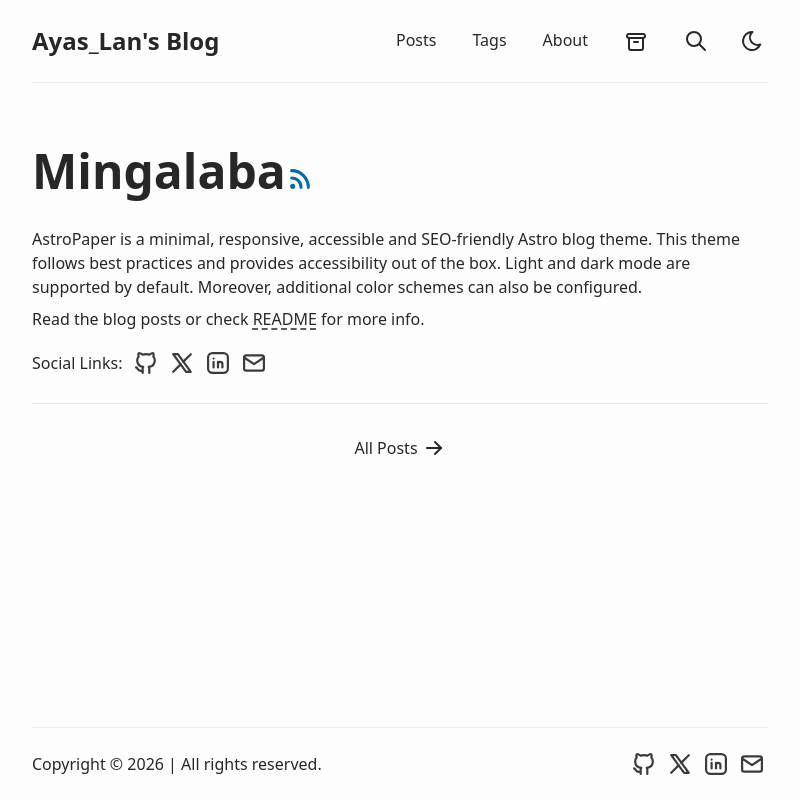
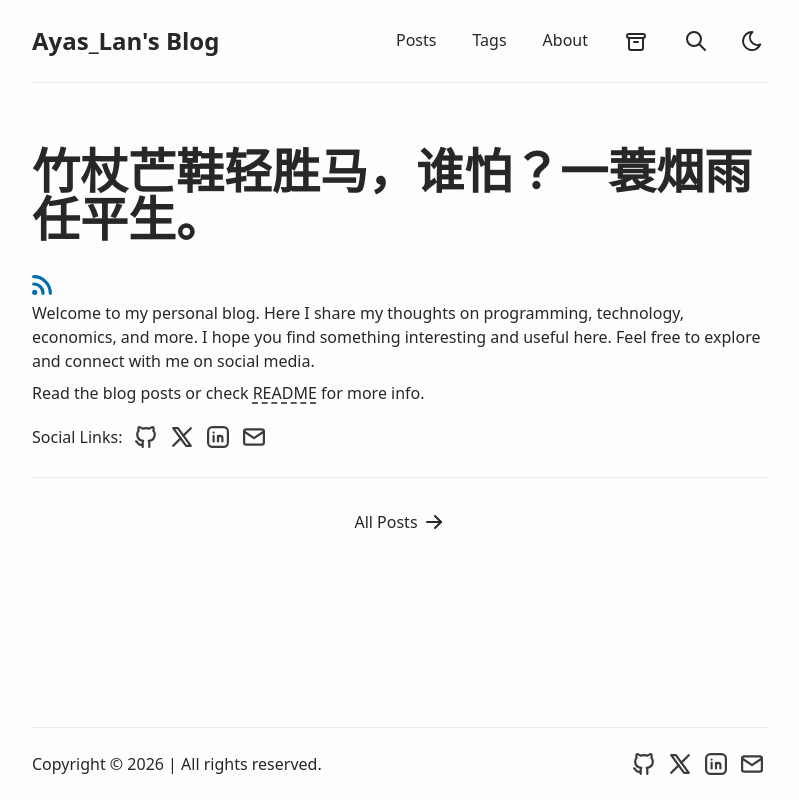
Before and after one commit to ayas12319/ayas12319.github.io, an Astro site: page / in a window 1280 px wide. Shown: the whole page, without its empty margins (240-1039 px from the left). Built offline with nearby package versions, Linux system fonts and the light colour scheme; Astro itself is replaced by a stand-in of ours.

Commit message:
edit index.page

```diff
--- a/src/pages/index.astro
+++ b/src/pages/index.astro
@@ -24,7 +24,7 @@ const recentPosts = sortedPosts.filter(({ data }) => !data.featured);
   <main id="main-content" data-layout="index" class="app-layout">
     <section id="hero" class:list={["pt-8 pb-6", "border-b border-border"]}>
       <h1 class="my-4 inline-block text-4xl font-bold sm:my-8 sm:text-5xl">
-        Mingalaba
+        竹杖芒鞋轻胜马，谁怕？一蓑烟雨任平生。
       </h1>
       <a
         target="_blank"
@@ -42,16 +42,14 @@ const recentPosts = sortedPosts.filter(({ data }) => !data.featured);
       </a>
 
       <p>
-        AstroPaper is a minimal, responsive, accessible and SEO-friendly Astro
-        blog theme. This theme follows best practices and provides accessibility
-        out of the box. Light and dark mode are supported by default. Moreover,
-        additional color schemes can also be configured.
+        Welcome to my personal blog. Here I share my thoughts on programming, technology, economics, and more.
+        I hope you find something interesting and useful here. Feel free to explore and connect with me on social media.
       </p>
       <p class="mt-2">
         Read the blog posts or check
         <LinkButton
           class="underline decoration-dashed underline-offset-4 hover:text-accent"
-          href="https://github.com/satnaing/astro-paper#readme"
+          href="https://github.com/ayas12319/ayas12319.github.io"
         >
           README
         </LinkButton> for more info.
```
